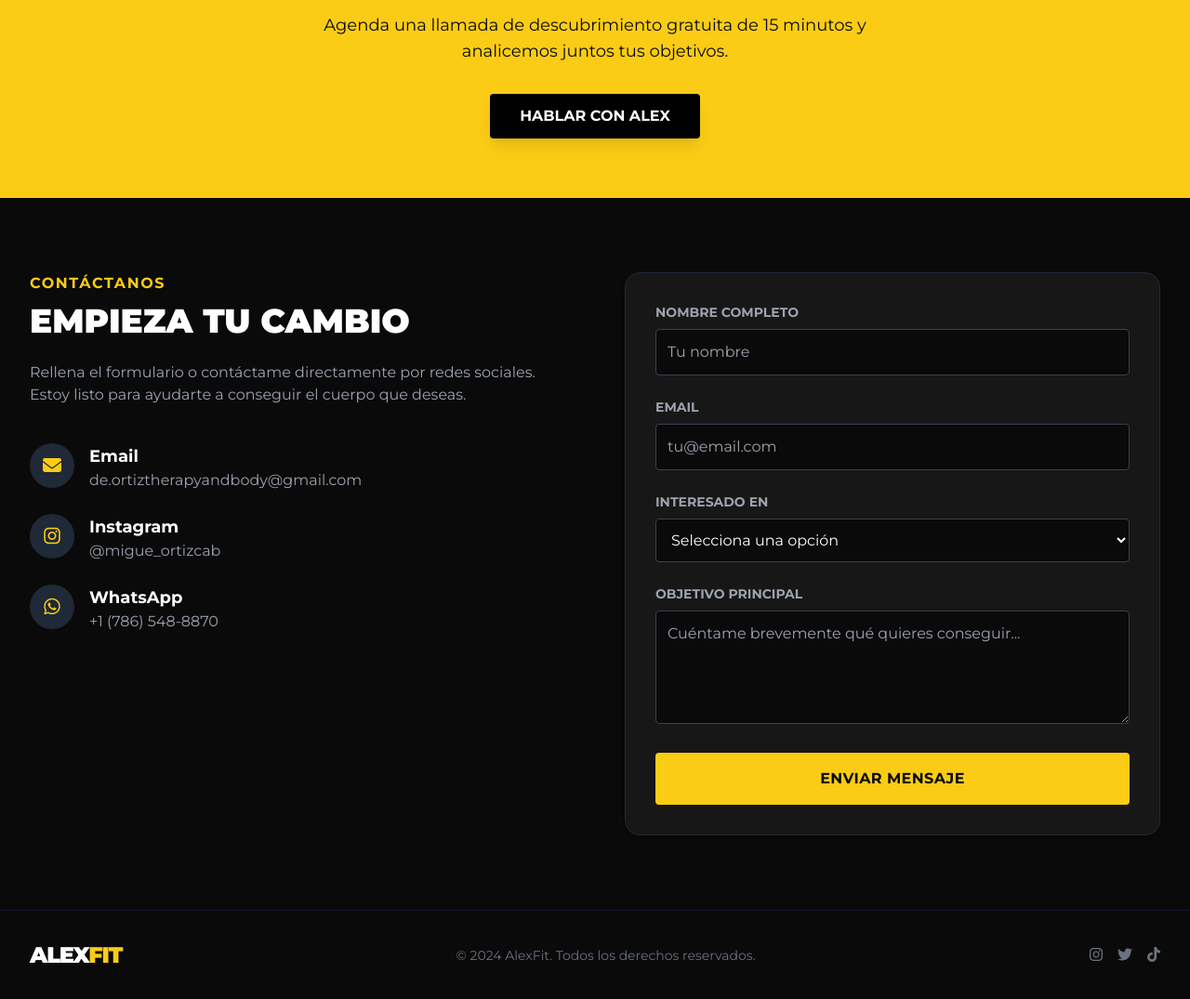
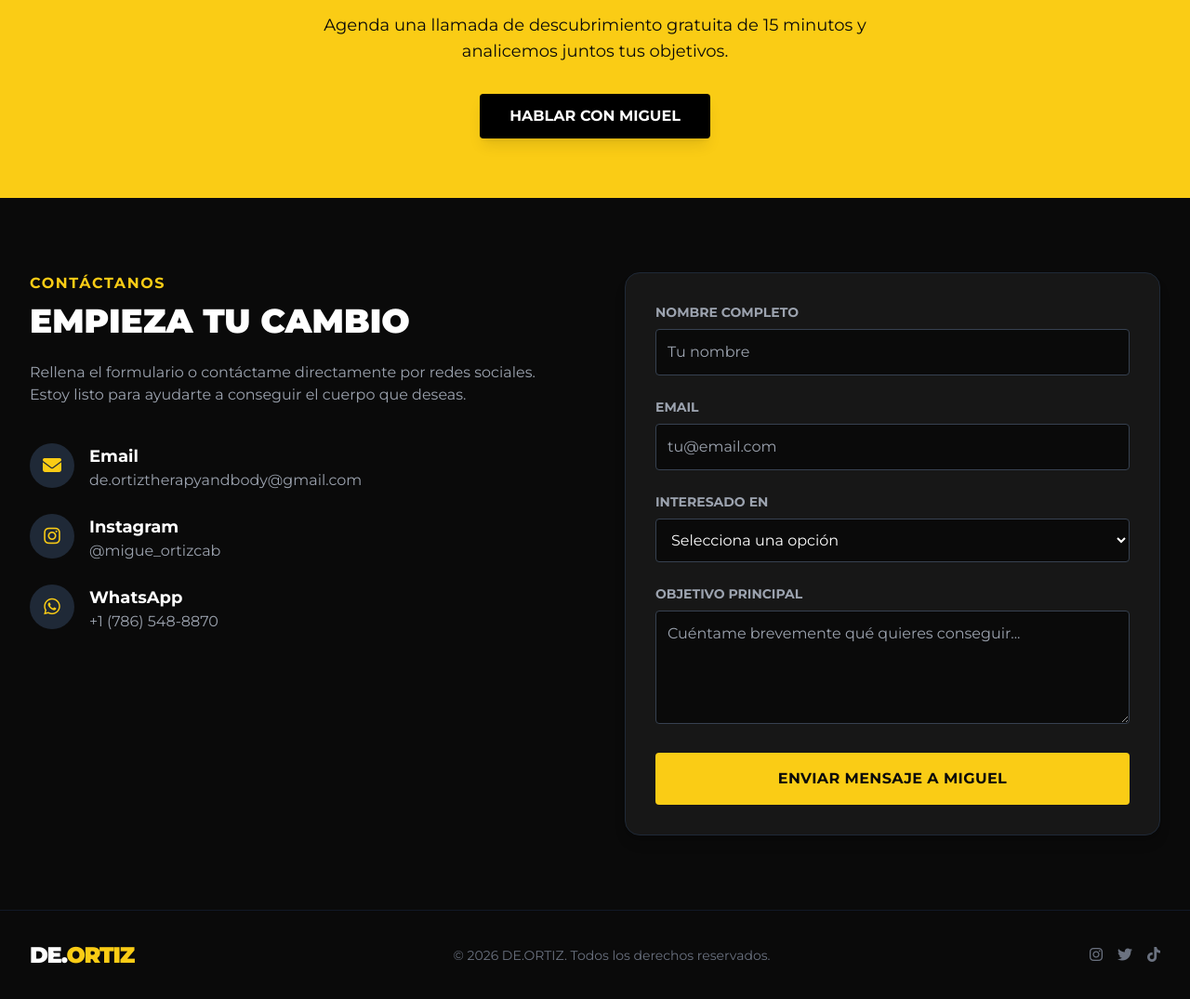
Before and after one commit to kdxnw01001/proyecto-3, a plain HTML site: page index.html in a window 1280 px wide. Shown: the part 2580-3655 px from the top of the page at 93% size. Drawn offline with nearby package versions, Linux system fonts and the light colour scheme.

Commit message:
actualizacion a nombre de plantilla

```diff
--- a/index.html
+++ b/index.html
@@ -287,7 +287,7 @@ Trabajo teniendo en cuenta todas las áreas de la salud, porque creo firmemente
             <h2 class="text-3xl md:text-4xl font-black mb-4 uppercase">¿No sabes qué plan elegir?</h2>
             <p class="text-lg font-medium mb-8 max-w-2xl mx-auto">Agenda una llamada de descubrimiento gratuita de 15 minutos y analicemos juntos tus objetivos.</p>
             <button onclick="document.getElementById('contacto').scrollIntoView({behavior: 'smooth'})" class="bg-black text-white px-8 py-3 rounded font-bold hover:bg-gray-800 transition uppercase shadow-lg">
-                Hablar con Alex
+                Hablar con Miguel
             </button>
         </div>
     </section>
@@ -369,7 +369,7 @@ Trabajo teniendo en cuenta todas las áreas de la salud, porque creo firmemente
                         </div>
 
                         <button type="submit" class="w-full bg-brand-yellow text-brand-black font-bold py-4 rounded hover:bg-white transition duration-300 uppercase tracking-wide">
-                            Enviar Mensaje
+                            Enviar Mensaje a Miguel
                         </button>
                     </form>
                 </div>
@@ -382,10 +382,10 @@ Trabajo teniendo en cuenta todas las áreas de la salud, porque creo firmemente
     <footer class="bg-brand-black border-t border-gray-900 py-8">
         <div class="max-w-7xl mx-auto px-4 sm:px-6 lg:px-8 flex flex-col md:flex-row justify-between items-center">
             <div class="mb-4 md:mb-0">
-                <span class="text-2xl font-black text-white tracking-tighter">ALEX<span class="text-brand-yellow">FIT</span></span>
+                <span class="text-2xl font-black text-white tracking-tighter">DE.<span class="text-brand-yellow">ORTIZ</span></span>
             </div>
             <div class="text-gray-500 text-sm">
-                &copy; 2024 AlexFit. Todos los derechos reservados.
+                &copy; 2026 DE.ORTIZ. Todos los derechos reservados.
             </div>
             <div class="flex space-x-4 mt-4 md:mt-0">
                 <a href="#" class="text-gray-500 hover:text-brand-yellow transition"><i class="fab fa-instagram"></i></a>
```
